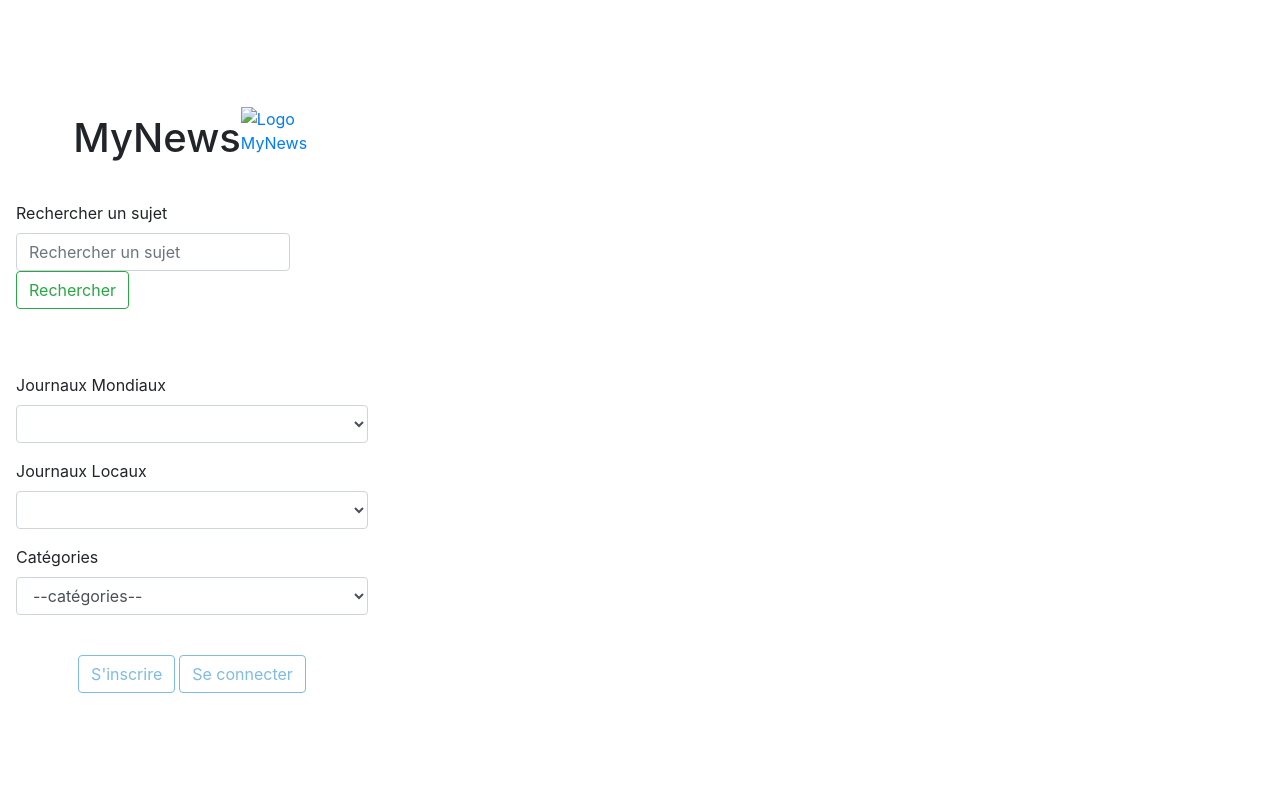
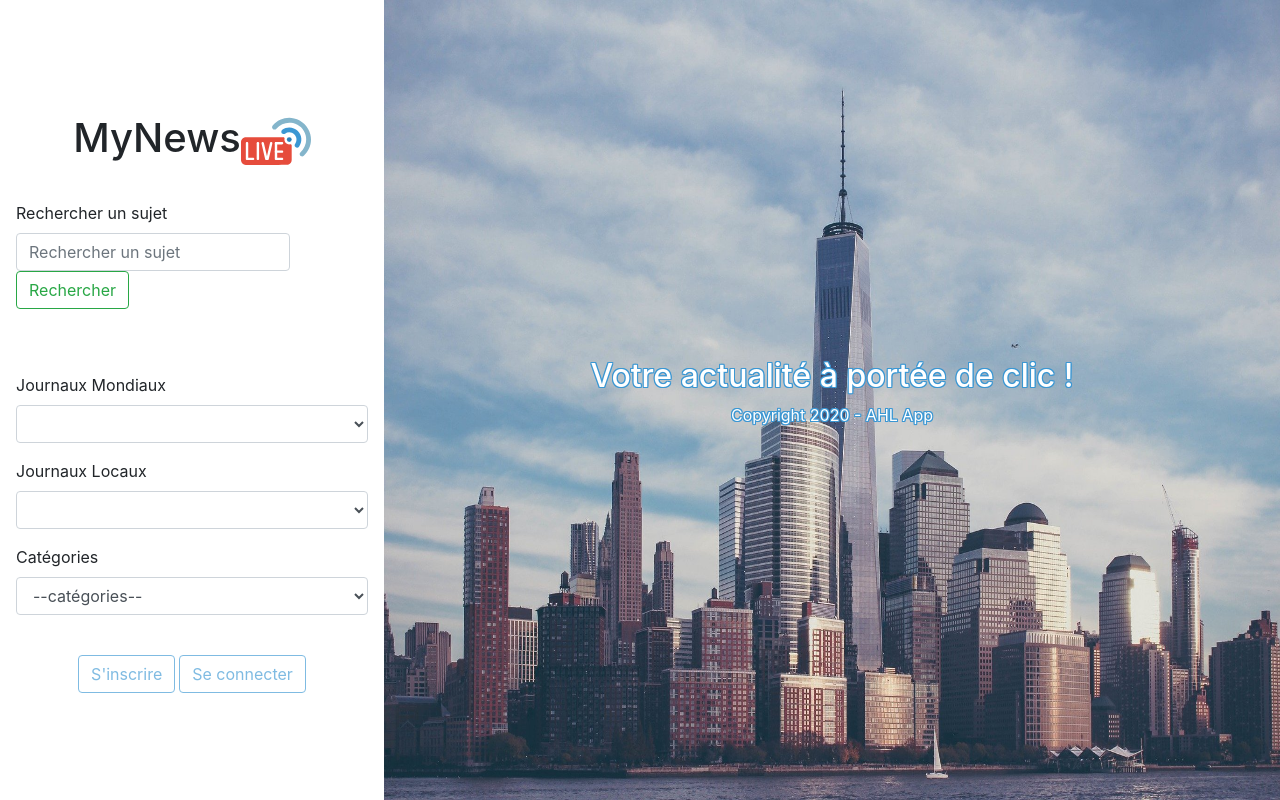
Before and after one commit to tutur17449/AHL_app_MyNews, a website built with webpack: page client/public/index.html in a window 1280 px wide. Built offline with nearby package versions, Linux system fonts and the light colour scheme; some icons are missing.

Commit message:
fix left & right container

```diff
--- a/client/src/assets/css/style.css
+++ b/client/src/assets/css/style.css
@@ -173,7 +173,7 @@ h2, #fix-news div p {
 }
 
 #right{
-/*     background: url(../img/bg3.jpg); */
+    background: url(../img/bg3.jpg);
     background-repeat: no-repeat;
     background-position: center;
     background-size: 100% 100%;
--- a/client/src/components/main/navbar.js
+++ b/client/src/components/main/navbar.js
@@ -1,10 +1,12 @@
+import logo from '../../assets/img/live-news.svg'
+
 export default (element) => {
 
     const render = () => {
         let navContainer = document.createElement('nav')
         navContainer.classList.add('navbar', 'navbar-expand-lg', 'navbar-light', 'bg-light')
         navContainer.innerHTML = `
-<a href="/"><img src="" class="img img-fluid d-lg-none" style="width:70px;height:70px;"alt="Logo MyNews"></a>
+<a href="/"><img src="${logo}" class="img img-fluid d-lg-none" style="width:70px;height:70px;"alt="Logo MyNews"></a>
 <button class="navbar-toggler" type="button" data-toggle="collapse" data-target="#navbarNavAltMarkup"
     aria-controls="navbarNavAltMarkup" aria-expanded="false" aria-label="Toggle navigation">
     <span class="navbar-toggler-icon"></span> Menu
@@ -13,7 +15,7 @@ export default (element) => {
     <div class="d-flex flex-column justify-content-center align-items-center">
         <div class="d-flex flex-row justify-content-between align-items-center">
             <h1>MyNews</h1>
-            <a href="/"><img src="" class="img img-fluid d-none d-lg-block"
+            <a href="/"><img src="${logo}" class="img img-fluid d-none d-lg-block"
                     style="width:70px;height:70px;" alt="Logo MyNews"></a>
         </div>
         <!-- Button trigger modal -->
--- a/client/src/components/mainPages.js
+++ b/client/src/components/mainPages.js
@@ -9,6 +9,16 @@ export default (element) => {
 <div id="left">
 </div>
 <div id="right">
+    <div id="fix-news">
+        <div style="width: 80%; margin:auto; text-align: center;">
+            <h2>
+                Votre actualité à portée de clic ! <br>
+            </h2>
+            <p>
+                Copyright 2020 - AHL App
+            </p>
+        </div>
+    </div>
 </div>
 <div id="right-mobile">
 </div>
@@ -22,6 +32,7 @@ export default (element) => {
 
         navbar(leftContainer)
 
+
     }
 
     return render ();
```
Also changed, not shown: client/src/assets/img/bg3.jpg (added), client/src/assets/img/live-news.svg (added).
